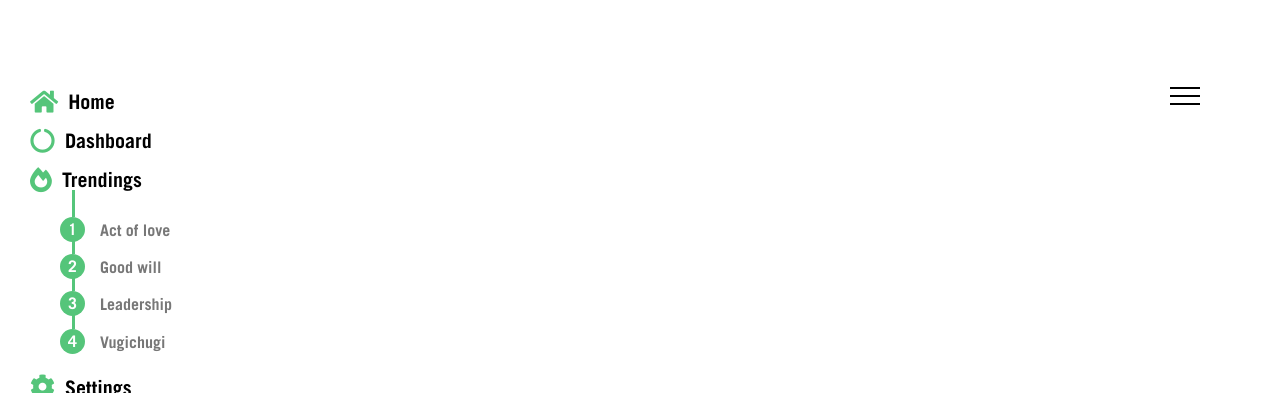
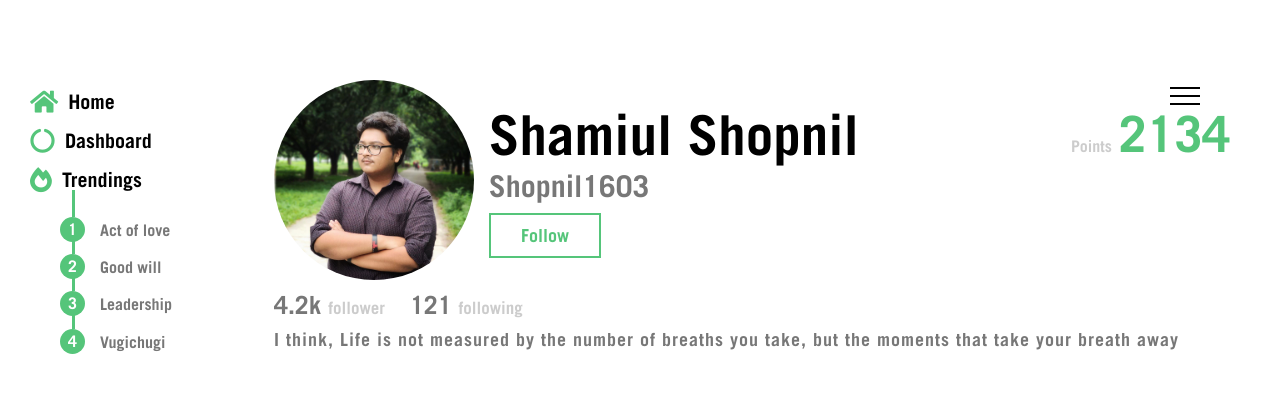
Before and after one commit to JahnnobiRahman/captain_earth, a PHP site: page /profile.html in a window 1280 px wide. Shown: the top 393 px of the page. Run offline with PHP 8.4, Linux system fonts and the light colour scheme; style sheets or scripts are compiled from the project's sources; some libraries are stand-ins or nearby versions.

Commit message:
FIX: profile page

```diff
--- a/profile.html
+++ b/profile.html
@@ -11,7 +11,7 @@
         <link rel="stylesheet" href="https://use.fontawesome.com/releases/v5.8.1/css/all.css" integrity="sha384-50oBUHEmvpQ+1lW4y57PTFmhCaXp0ML5d60M1M7uH2+nqUivzIebhndOJK28anvf" crossorigin="anonymous" />
         <!-- BOOTSTRAP CDN -->
         <link rel="stylesheet" href="https://stackpath.bootstrapcdn.com/bootstrap/4.5.2/css/bootstrap.min.css" integrity="sha384-JcKb8q3iqJ61gNV9KGb8thSsNjpSL0n8PARn9HuZOnIxN0hoP+VmmDGMN5t9UJ0Z" crossorigin="anonymous">
-        <link rel="stylesheet" href="css/style.comp.css">
+        <link rel="stylesheet" href="css/style.css">
         <link rel="shortcut icon" type="image/jpg" href="img/ehero.jpg" style="clip-path: polygon(50% 0%, 90% 20%, 100% 60%, 75% 100%, 25% 100%, 0% 60%, 10% 20%);">
         <title>Captain Earth | Be important be of value </title>
     </head>
--- a/sass/pages/_profile.scss
+++ b/sass/pages/_profile.scss
@@ -1,7 +1,6 @@
 .profile{
-
+    width: 80%;
     .user{
-        // width: 100%;
         display: flex;
         align-items: center;
         &__image{
```
